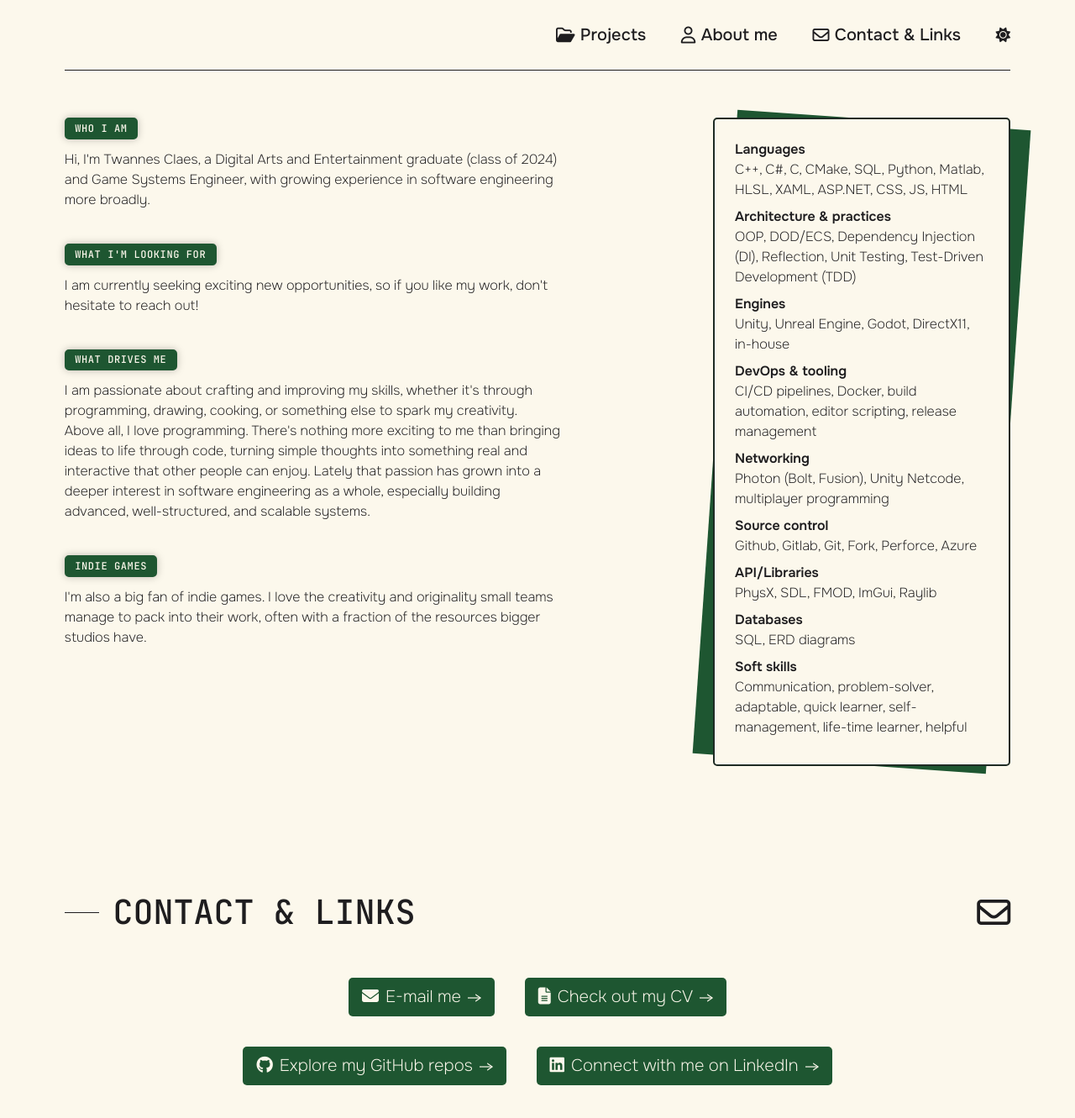
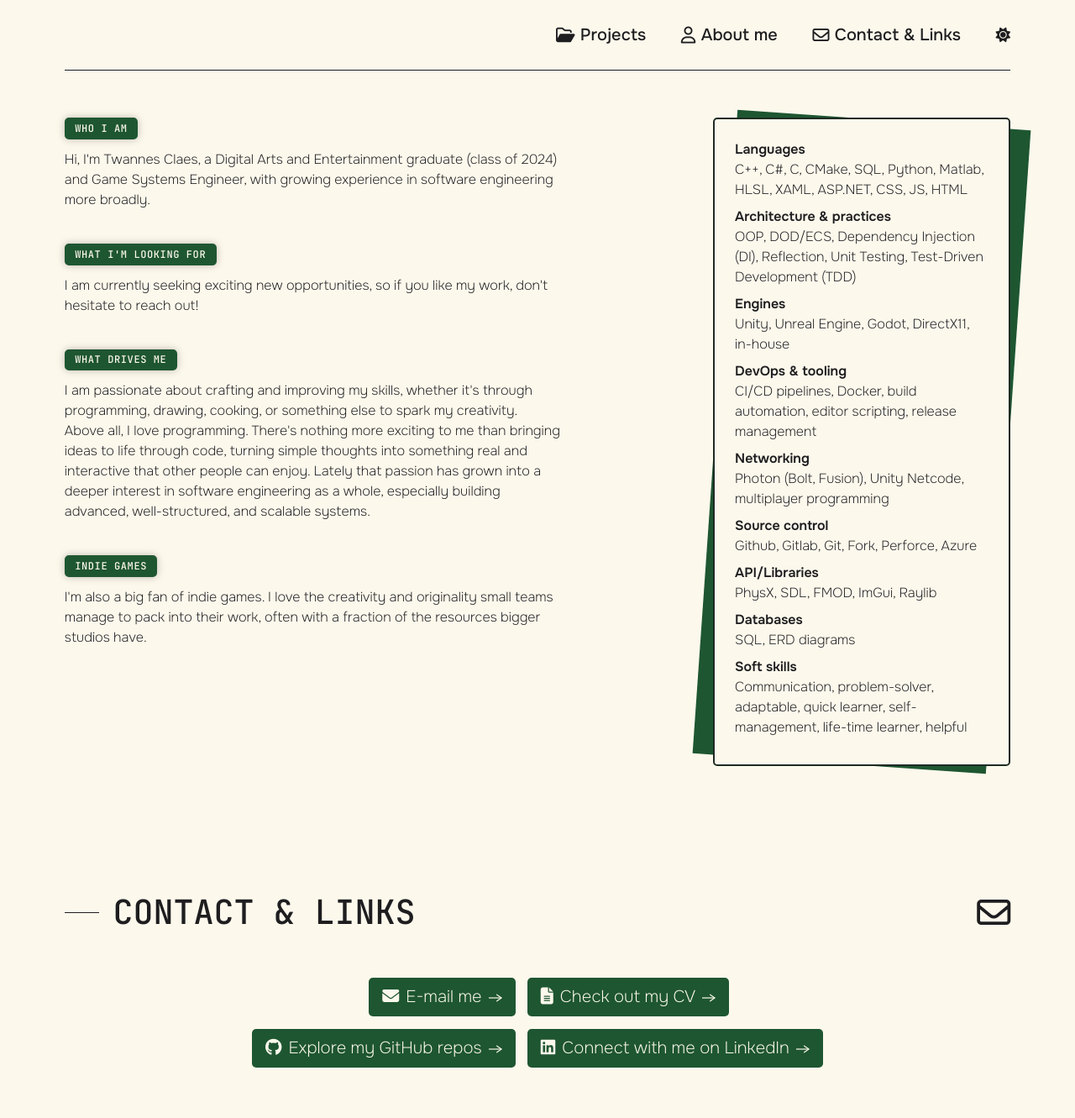
Before and after one commit to Twannes-Claes/twannes-claes.github.io, a Jekyll site: the page built from index.html, in a window 1280 px wide and 1400 px high, scrolled down 2400 px. Shown: the top 1331 px of the window at 84% size. Built offline with Jekyll 4.4.1, drawn with Linux system fonts in a browser that asks for light colours; nearby versions of some CDN libraries.

Commit message:
feat(styling): align/space contact buttons, fix and unify button tilt sizing

```diff
--- a/_includes/nav.html
+++ b/_includes/nav.html
@@ -1,7 +1,7 @@
 <nav class="container">
     <div class="nav__row">
         {% if include.back %}
-        <div class="button button--back">
+        <div class="button button--back button--sm">
             <a href="{{ include.prefix }}#projects" aria-label="Back to overview"><i class="fa-solid fa-house"></i></a>
         </div>
         {% endif %}
--- a/_includes/project-card.html
+++ b/_includes/project-card.html
@@ -11,7 +11,7 @@
     </div>
     <div class="project__footer">
         <h3 class="project__title">{{ include.project.title }}</h3>
-        <div class="project__button button">
+        <div class="project__button button button--sm">
             <span><i class="fa-solid fa-arrow-right"></i></span>
         </div>
     </div>
--- a/assets/css/home.css
+++ b/assets/css/home.css
@@ -294,15 +294,23 @@
 }
 
 .contact {
-    display: flex;
-    flex-wrap: wrap;
+    display: grid;
+    grid-template-columns: repeat(2, max-content);
     justify-content: center;
-    column-gap: clamp(20px, 2vw + 10px, 70px);
-    flex-direction: row;
+    justify-items: center;
+    column-gap: clamp(10px, 0.8vw + 4px, 24px);
+    row-gap: clamp(10px, 0.8vw + 4px, 20px);
 }
-.break {
-    flex-basis: 100%;
+@media (min-width: 601px) {
+    .contact .button:nth-child(odd) {
+        justify-self: end;
+    }
+    .contact .button:nth-child(even) {
+        justify-self: start;
+    }
 }
-.contact .button {
-    margin-block-end: clamp(20px, 2vw + 10px, 70px);
+@media (max-width: 600px) {
+    .contact {
+        grid-template-columns: 1fr;
+    }
 }
--- a/assets/js/button-tilt.js
+++ b/assets/js/button-tilt.js
@@ -1,24 +1,29 @@
 (function ()
 {
-    function randomDeg()
+    function randomDeg(magnitude)
     {
-        return Math.random() < 0.5 ? -3 : 3;
+        return Math.random() < 0.5 ? -magnitude : magnitude;
     }
 
-    function attachTilt(trigger, target)
+    function getTarget(e)
     {
-        trigger.addEventListener('mouseenter', function ()
-        {
-            target.style.transform = 'rotate(' + randomDeg() + 'deg)';
-        });
-        trigger.addEventListener('mouseleave', function ()
-        {
-            target.style.transform = '';
-        });
+        return e.target.closest('.button a, .button span');
     }
 
-    document.querySelectorAll('.button a, .button span').forEach(function (target)
+    document.addEventListener('mouseover', function (e)
     {
-        attachTilt(target, target);
+        var target = getTarget(e);
+        if (!target || target.contains(e.relatedTarget)) return;
+
+        var isSmall = target.closest('.button--sm') !== null;
+        target.style.transform = 'rotate(' + randomDeg(isSmall ? 12 : 3) + 'deg)';
+    });
+
+    document.addEventListener('mouseout', function (e)
+    {
+        var target = getTarget(e);
+        if (!target || target.contains(e.relatedTarget)) return;
+
+        target.style.transform = '';
     });
 })();
--- a/assets/js/projects-slider.js
+++ b/assets/js/projects-slider.js
@@ -9,8 +9,8 @@ $(document).ready(function ()
         slidesToScroll: 1,
         draggable: true,
         centerMode: true,
-        prevArrow: '<div class="button slick-prev"><span></span></div>',
-        nextArrow: '<div class="button slick-next"><span></span></div>',
+        prevArrow: '<div class="button slick-prev button--sm"><span></span></div>',
+        nextArrow: '<div class="button slick-next button--sm"><span></span></div>',
         responsive: [
             {
                 breakpoint: 768,
--- a/index.html
+++ b/index.html
@@ -161,7 +161,6 @@
                 <div class="button">
                     <a href="/assets/documents/CV_TwannesClaes.pdf"  target="_blank"><i class="fa-solid fa-file-lines"></i>Check out my CV</a>
                 </div>
-                <div class="break"></div>
                 <div class="button">
                     <a href="https://github.com/Twannes-Claes?tab=repositories" target="_blank"><i class="fa-brands fa-github"></i>Explore my GitHub repos</a>
                 </div>
```
Also changed, not shown: assets/site/linkedin-banner.jpg (added).
